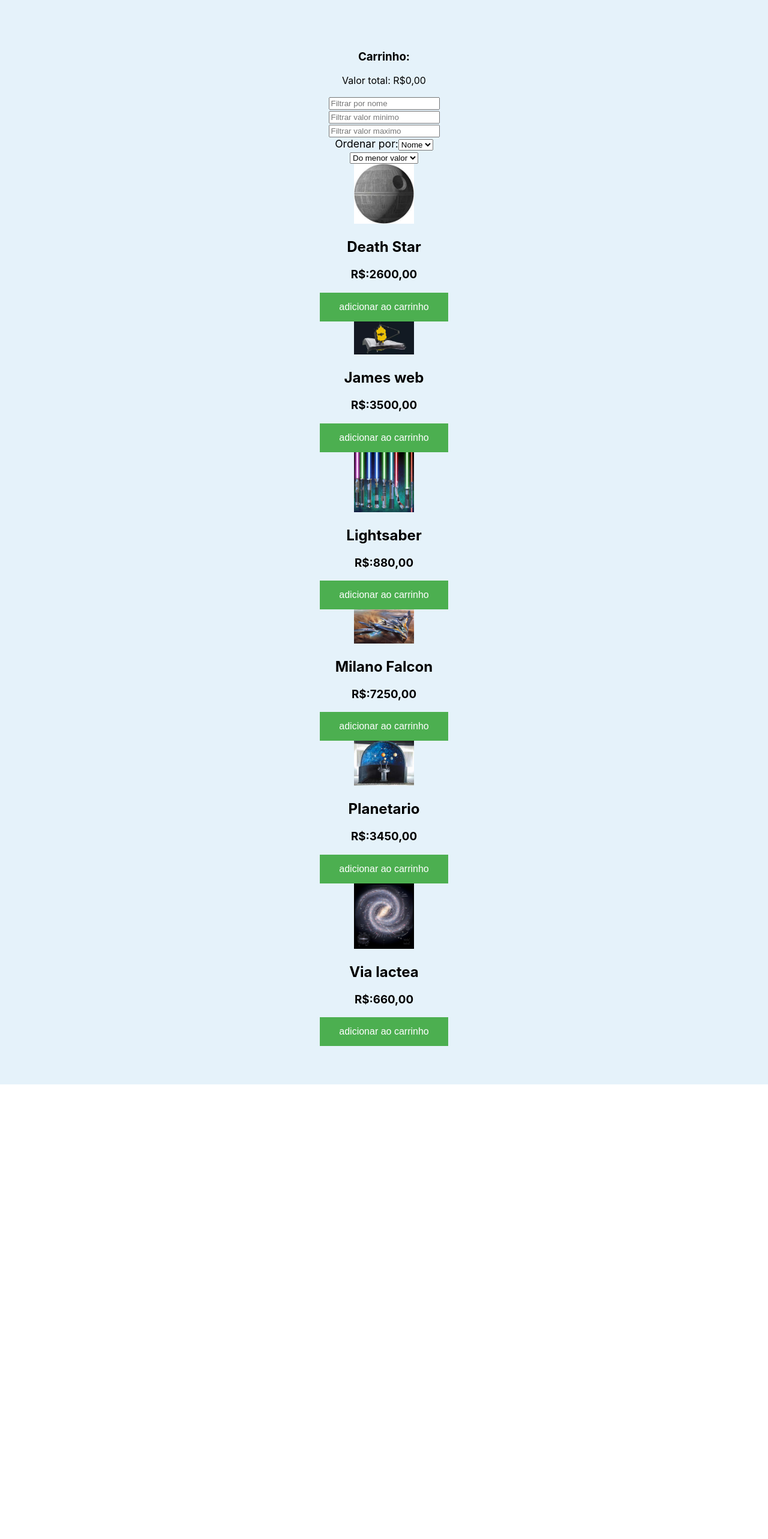
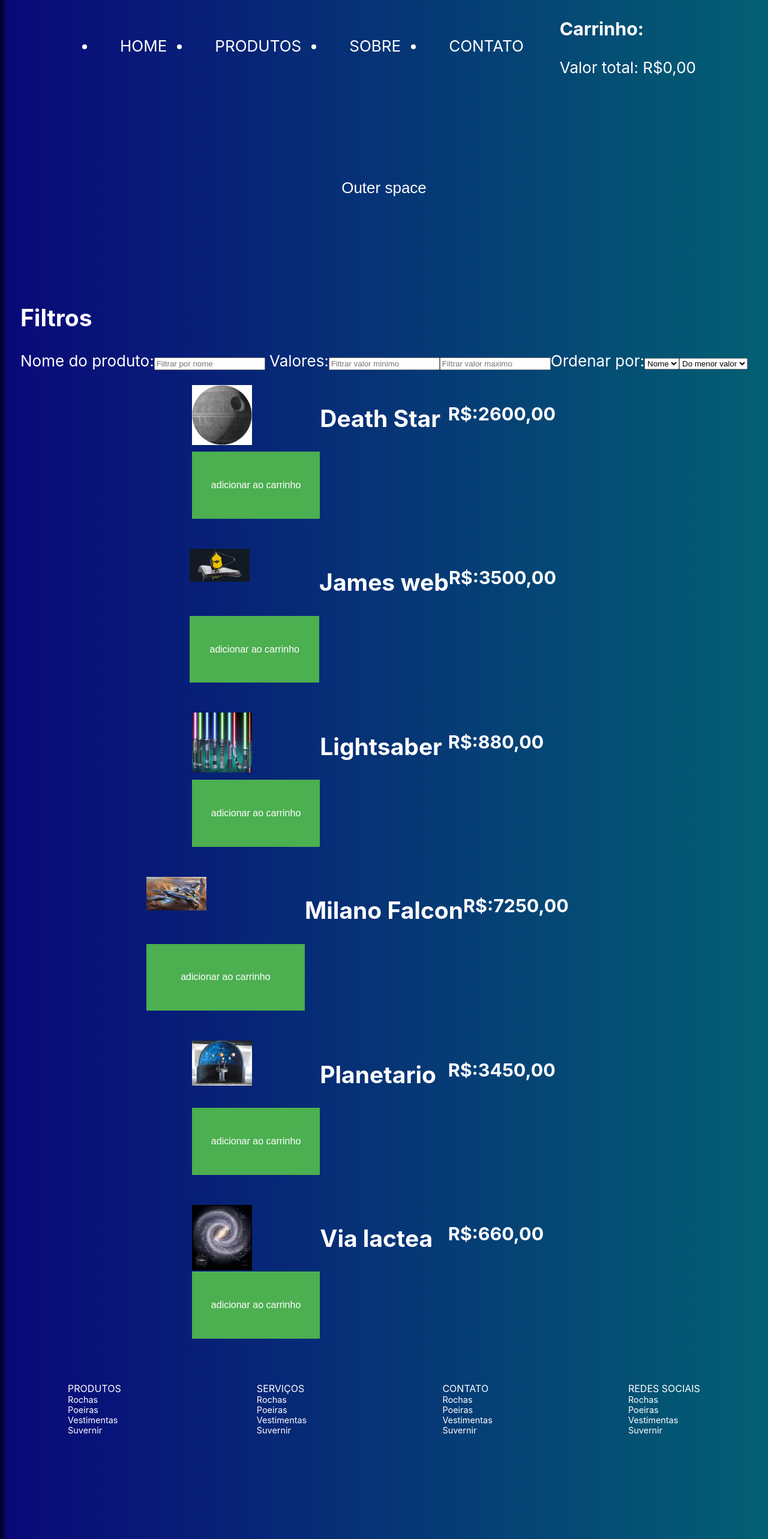
Before and after one commit to future4code/Barros-labe-commerce7, a React (Create React App) app: page / in a window 1280 px wide. Shown: the top 2566 px of the page at 60% size. Before the commit the page ends 1808 px from the top, so only its background shows below. Built offline with nearby package versions, Linux system fonts and the light colour scheme.

Commit message:
Carrinho e css add

```diff
--- a/src/App.js
+++ b/src/App.js
@@ -1,75 +1,46 @@
-import React, { useState, useEffect } from 'react';
-import Filtro from './components/Filtro'
-import { BlocoProdutos, BotaoCarrinho } from './Styled';
-import Death from "./components/Img/death.jpg"
-import James from "./components/Img/jmw.webp"
-import Lsaber from "./components/Img/lgsaber.jpg"
-import Milano from "./components/Img/milano.jpg"
-import ViaL from "./components/Img/milkwaymap.png"
-import Planetario from "./components/Img/planetario.jpg"
-import Carrinho from './components/Carrinho';
+import React, { useState, useEffect } from "react";
+import Filtro from "./components/Filtro";
+import { MenuProdutos,MenuSobre,MenuContato,SearchLoginCart,Search,SearchItem,Cart,CartCartao,CartItens,Home,AppHeader,Footer,FooterItem01,FooterItem02,FooterItem03,FooterItem04,FooterTitulo01, GradeProdutos6, Menu, MenuOpcoes, TituloLoja, } from "./Styled";
+import Death from "./components/Img/death.jpg";
+import James from "./components/Img/jmw.webp";
+import Lsaber from "./components/Img/lgsaber.jpg";
+import Milano from "./components/Img/milano.jpg";
+import ViaL from "./components/Img/milkwaymap.png";
+import Planetario from "./components/Img/planetario.jpg";
+import Carrinho from "./components/Carrinho";
 
 // Lista não renderizada
 
 const Produtos = [
-   {id:1,
-    image:Death,
-   nome:"Death Star",
-   preco:2600,
-   },
-   {id:2,
-    image:James,
-   nome:"James web",
-   preco:3500,
-   },
-   {id:3,
-    image:Lsaber,
-   nome:"Lightsaber",
-   preco:880,
-   },
-   {id:4,
-    image:Milano,
-   nome:"Milano Falcon",
-   preco:7250,
-   },
-   {id:5,
-    image:ViaL,
-   nome:"Via lactea",
-   preco:660,
-   },
-   {id:6,
-    image:Planetario,
-   nome:"Planetario",
-   preco:3450,
-   },
-
-
+  { id: 1, image: Death, nome: "Death Star", preco: 2600 },
+  { id: 2, image: James, nome: "James web", preco: 3500 },
+  { id: 3, image: Lsaber, nome: "Lightsaber", preco: 880 },
+  { id: 4, image: Milano, nome: "Milano Falcon", preco: 7250 },
+  { id: 5, image: ViaL, nome: "Via lactea", preco: 660 },
+  { id: 6, image: Planetario, nome: "Planetario", preco: 3450 },
 ];
-
 
 function App() {
   // const e useStates
-const [busca,setBusca] = useState("")
-const [minPrice,setMinPrice]= useState(-Infinity)
-const [maxPrice,setMaxPrice] = useState(Infinity)
-const [ordenar,setOrdenar] = useState("nome")
-const [ascender, setAscender] = useState("asc")
+  const [busca, setBusca] = useState("");
+  const [minPrice, setMinPrice] = useState(-Infinity);
+  const [maxPrice, setMaxPrice] = useState(Infinity);
+  const [ordenar, setOrdenar] = useState("nome");
+  const [ascender, setAscender] = useState("asc");
   const [carrinho, setCarrinho] = useState(() => {
     if (localStorage.getItem("carrinho")) {
       return JSON.parse(localStorage.getItem("carrinho"));
     }
     return [];
-})
+  });
 
   //Criando o carrinho
   useEffect(() => {
     localStorage.setItem("carrinho", JSON.stringify(carrinho));
-  }, [carrinho]
-)
+  }, [carrinho]);
 
   //Adicionar Produtos
   const addProdutos = (id) => {
-
     const index = carrinho.findIndex((produto) => {
       return produto.id === id;
     });
@@ -83,7 +54,7 @@
       setCarrinho(novoCarrinho);
       // Caso já esteja no carrinho add +1
     } else {
-    const novoCarrinho = carrinho.map(produto => {
+      const novoCarrinho = carrinho.map((produto) => {
         if (produto.id === id) {
           return { ...produto, quantidade: produto.quantidade + 1 };
         }
@@ -107,15 +78,32 @@
     setCarrinho(novoCarrinho);
   };
 
+  return (
+    <div>
+    <AppHeader>
+      <Menu>
+        <MenuOpcoes></MenuOpcoes>
+        <Home>HOME</Home>
+          <MenuProdutos>PRODUTOS</MenuProdutos>
+          <MenuSobre>SOBRE</MenuSobre>
+          <MenuContato>CONTATO</MenuContato>
+        <SearchLoginCart></SearchLoginCart>
+        <Search>
+          <SearchItem></SearchItem>
+        </Search>
+        <Cart>
+          <CartCartao>
+            <CartItens>
+              produtos adicionados?
+            </CartItens>
+          </CartCartao>
+        </Cart>
+        <Carrinho carrinho={carrinho} removerProduto={removerProduto} />
+      </Menu>
+    <TituloLoja>
+      <p>Outer space</p>
+    </TituloLoja>
 
-
-  return (
-
-    <BlocoProdutos>
-      <Carrinho
-      carrinho={carrinho}
-      removerProduto={removerProduto}
-      />
       <Filtro
         busca={busca}
         minPrice={minPrice}
@@ -130,56 +118,87 @@
         // Logicas
       />
 
-       {Produtos.filter
-       ((Produtos)=>
-       {return Produtos.nome.toLowerCase().includes(busca.toLocaleLowerCase())
-      }).filter((Produtos)=>{
-        return Produtos.preco >= minPrice || minPrice === ""
-      }).filter((Produtos)=>{
-        return Produtos.preco <= maxPrice || maxPrice === ""
-      }).sort((primeiroValor,proximoValor)=>{
+      {Produtos.filter((Produtos) => {
+        return Produtos.nome.toLowerCase().includes(busca.toLocaleLowerCase());
+      })
+        .filter((Produtos) => {
+          return Produtos.preco >= minPrice || minPrice === "";
+        })
+        .filter((Produtos) => {
+          return Produtos.preco <= maxPrice || maxPrice === "";
+        })
+        .sort((primeiroValor, proximoValor) => {
           switch (ordenar) {
             case "preco":
-          return primeiroValor.preco - proximoValor.preco ;
+              return primeiroValor.preco - proximoValor.preco;
             default:
-          return primeiroValor.nome.localeCompare(proximoValor.nome)
-
-
+              return primeiroValor.nome.localeCompare(proximoValor.nome);
           }
-      }).sort(()=>{
-         if (ascender === "asc")
-         { return 0
-
-      } else { return -1
-
+        })
+        .sort(() => {
+          if (ascender === "asc") {
+            return 0;
+          } else {
+            return -1;
           }
-
-      }).map(val => {
-       return(
-
+        })
+        .map((val) => {
+          return (
             // Parte a ser renderizada
- <span>
-
-<img key={Produtos.image} src={val.image} alt="img" width="100"/>
+            <GradeProdutos6>
+              <img key={Produtos.image} src={val.image} alt="img" width="100" />
               <h2 key={Produtos.nome}>{val.nome}</h2>
               <h3 key={Produtos.preco}>R$:{val.preco},00</h3>
- <BotaoCarrinho onClick={addProdutos}>  adicionar ao carrinho</BotaoCarrinho>
- </span>
-       )})}
+              <button onClick={addProdutos}>
+                {" "}
+                adicionar ao carrinho
+              </button>
+            </GradeProdutos6>
+          );
+        })}
+        <Footer>
+        <FooterTitulo01>PRODUTOS
+        <FooterItem01>Rochas</FooterItem01>
+         <FooterItem02>Poeiras</FooterItem02>
+         <FooterItem03>Vestimentas</FooterItem03>
+         <FooterItem04>Suvernir</FooterItem04>
+        </FooterTitulo01>
 
 
 
+        <FooterTitulo01>SERVIÇOS
+         <FooterItem01>Rochas</FooterItem01>
+         <FooterItem02>Poeiras</FooterItem02>
+         <FooterItem03>Vestimentas</FooterItem03>
+         <FooterItem04>Suvernir</FooterItem04>
+        </FooterTitulo01>
+
+        <FooterTitulo01>CONTATO
+        <FooterItem01>Rochas</FooterItem01>
+         <FooterItem02>Poeiras</FooterItem02>
+         <FooterItem03>Vestimentas</FooterItem03>
+         <FooterItem04>Suvernir</FooterItem04>
+        </FooterTitulo01>
 
 
 
+        <FooterTitulo01>REDES SOCIAIS
+         <FooterItem01>Rochas</FooterItem01>
+         <FooterItem02>Poeiras</FooterItem02>
+         <FooterItem03>Vestimentas</FooterItem03>
+         <FooterItem04>Suvernir</FooterItem04>
+        </FooterTitulo01>
 
 
-      </BlocoProdutos>
+      </Footer>
 
 
 
-  )};
+      </AppHeader>
 
 
+    </div>
+  );
+}
 
 export default App;
--- a/src/Styled.js
+++ b/src/Styled.js
@@ -1,16 +1,6 @@
-import styled from "styled-components"
+import styled from "styled-components";
 
-export const BotaoCarrinho = styled.button`
-background-color: #4CAF50; /* Green */
-    border: none;
-    color: white;
-    padding: 15px 32px;
-    text-align: center;
-    text-decoration: none;
-    display: inline-block;
-    font-size: 16px;
-`
-
+//Alteração para mergear
 export const AppHeader=styled.div `
 background: linear-gradient(90deg, rgba(2,0,39,1) 0%, rgba(2,0,36,1) 0%, rgba(9,9,121,1) 1%, rgba(3,96,115,1) 100%);
 min-height: 100vh;
@@ -36,7 +26,7 @@
 export const TituloLoja=styled.div `
 text-align: center;
 color: white;
-height: 60vh;
+height: 40vh;
 justify-content: center;
 align-items: center;
 font-family: 'Nunito Sans', sans-serif;
@@ -56,7 +46,7 @@
 display: block;
 `;
 
-export const BlocoProdutos=styled.div `
+export const Produtos=styled.div `
 padding: 5%;
 background-color: rgba(0, 126, 206, 0.1);
 text-align: center;
@@ -65,15 +55,192 @@
 flex-direction: column;
 `;
 
-export const Linha=styled.div `
+export const LinhaProduto=styled.div `
 display: flex;
 flex-wrap: wrap;
 margin-right: -15px;
 margin-left: -15px;
+box-sizing: border-box;
 `;
 
-export const GradeProdutos6=styled.div `
-padding: 50px 0;
+//NOTE CARD PRODUTO 01
+
+export const CardProduto01 = styled.div`
+flex: 0 0 25%;
+max-width: 25%;
+position: relative;
+width: 100%;
+padding-right: 15px;
+padding-left: 15px;
+margin-bottom: 30px;
+box-sizing: border-box;
+display: block;
+`;
+
+export const CardProduto01Interno1=styled.div `
+margin-bottom: 30px;
+box-sizing: border-box;
+display: block;
+`;
+
+
+export const CardProduto01Interno2 = styled.div ` //Aqui entra a imagem do Produto 01
+background: #f5f5f5;
+position: relative;
+padding: 20px;
+height: 230px;
+align-items: center !important;
+justify-content: center !important;
+display: flex !important;
+box-sizing: border-box;
+`;
+
+export const CardImagem01=styled.div `
+max-width: 170px;
+height: auto;
+vertical-align: middle;
+border-style: none;
+box-sizing: border-box;
+`;
+
+//NOTE CARD PRODUTO 02
+
+export const CardProduto02 = styled.div`
+flex: 0 0 25%;
+max-width: 25%;
+position: relative;
+width: 100%;
+padding-right: 15px;
+padding-left: 15px;
+box-sizing: border-box;
+display: block;
+`;
+
+export const CardProduto02Interno1=styled.div `
+margin-bottom: 30px;
+box-sizing: border-box;
+display: block;
+`;
+
+export const CardProduto01Titulo=styled.div `
+paddind: 15px 0;
+box-sizing: border-box;
+display: block;
+`;
+
+export const CardH3=styled.div ` //Título do Card
+font-family: "Poppins", sans-serif;
+    font-weight: 800;
+    line-height: 1.1;
+    display: block;
+    text-transform: uppercase!important;
+    margin-bottom: 0 !important;
+    margin-top: 0;
+    margin-block-start: 1em;
+    margin-block-end: 1em;
+    margin-inline-start: 0px;
+    margin-inline-end: 0px;
+
+`;
+
+export const Preço01=styled.div `
+color: #6c757d!important;
+display: inline-block;
+    text-decoration: none;
+    box-sizing: border-box;
+`;
+
+export const BotaoAdicionarTexto=styled.div `
+    appearance: auto;
+    writing-mode: horizontal-tb !important;
+    text-rendering: auto;
+    letter-spacing: normal;
+    word-spacing: normal;
+    line-height: normal;
+    text-transform: none;
+    text-align: center;
+    text-shadow: none;
+    display: inline-block;
+    align-items: flex-start;
+
+
+
+`;
+
+export const BotaoAdicionar=styled.div `
+width: 15%;
+text-align: center;
+margin: 5rem 0rem;
+background-color: whitesmoke;
+border-radius: black;
+border-width: initial;
+border-style: solid;
+border-color: rebeccapurple;
+border-radius: 10px;
+apparence: none;
+display: inline-block;
+padding: 0.3rem 2rem 0.2rem 3.5rem;
+text-transform: uppercase;
+text-decoration: none;
+color: inherit;
+outline: none;
+color: black;
+  cursor: pointer;
+  transition: color 300ms;
+    transition-property: color;
+    transition-duration: 300ms;
+    transition-timing-function: ease;
+    transition-delay: 0s;
+`;
+
+
+export const CardProduto02Interno2 = styled.div ` //Aqui entra a imagem do Produto 01
+background: #f5f5f5;
+position: relative;
+padding: 20px;
+height: 230px;
+align-items: center !important;
+justify-content: center !important;
+display: flex !important;
+box-sizing: border-box;
+`;
+
+export const CardImagem02=styled.div `
+max-width: 170px;
+height: auto;
+vertical-align: middle;
+border-style: none;
+box-sizing: border-box;
+`;
+
+//NOTE CARD PRODUTO 03
+
+
+// FINAL CARD PRODUTO 03
+
+
+
+
+export const GradeProdutos6=styled.span `
+padding: 25px 0;
+display:grid;
+grid-template-columns:1fr 1fr 1fr;
+grid-template-rows:1fr 1fr;
+button{background-color: #4CAF50; /* Green */
+  border: none;
+  color: white;
+  padding: 15px 32px;
+  text-align: center;
+  text-decoration: none;
+  display: inline-block;
+  font-size: 16px;
+
+
+};
+img{
+    max-width: 100%;
+    max-height: 100%;
+}
 `;
 
 export const Produto01=styled.div `
@@ -130,8 +297,8 @@
     margin-bottom: 0;
     list-style: none;
     margin-left: auto !important;
-    margin-right: auto !important;
-    margin-top: 0 ;
+    margin-right: auto  !important;
+    margin-top: 0;
     box-sizing: border-box;
     margin-block-start: 1em;
     margin-block-end: 1em;
@@ -174,7 +341,7 @@
 flex-direction: row!important;
 display: flex !important;
 box-sizing: border-box;
-`
+`;
 
 export const Search=styled.div `
     font-size: 1.1em;
@@ -229,3 +396,39 @@
 white-space: nowrap; //toggle
 transition: all 0.3s; // verificar se é para o link do produto - ver se tá quebrado
 `;
+
+//ANCHOR FOOTER
+
+export const Footer=styled.div `
+background: linear-gradient(90deg, rgba(2,0,39,1) 0%, rgba(2,0,36,1) 0%, rgba(9,9,121,1) 1%, rgba(3,96,115,1) 100%);
+min-height: 50vh;
+width:100%;
+display: flex;
+flex-direction: row;
+justify-content: space-around;
+padding-bottom: 8rem;
+padding-top: 2rem;
+font-size: calc(10px + 2vmin);
+color: white;
+`;
+
+    export const FooterItem01=styled.div `
+    font-size: 0.9rem;
+    `;
+
+export const FooterItem02=styled.div `
+font-size: 0.9rem;
+`;
+
+export const FooterItem03=styled.div `
+font-size: 0.9rem;
+`;
+
+export const FooterItem04=styled.div `
+font-size: 0.9rem;
+`;
+
+export const FooterTitulo01=styled.div `
+font-size: 1rem;
+padding: 1rem 0;
+`;
--- a/src/components/Filtro.js
+++ b/src/components/Filtro.js
@@ -1,17 +1,18 @@
 import React from 'react'
-import {Search} from '../Styled'
+import {} from '../Styled'
 function Filtro(props) {
     return(
         <div>
-    <Search>
+    <h2>Filtros</h2>
+    <label>Nome do produto:
         <input
         type="text"
          placeholder="Filtrar por nome"
        value={props.busca}
        onChange={(ev)=>{props.setBusca(ev.target.value)}}
         />
-        </Search>
-        <Search>
+        </label>
+        <label> Valores:
          <input
          placeholder="Filtrar valor minimo"
          type="number"
@@ -19,17 +20,15 @@
          onChange={(ev)=>{props.setMinPrice(ev.target.value)}}
         />
 
-        </Search>
-        <Search>
+
          <input
          placeholder="Filtrar valor maximo"
          type="number"
          value={props.maxPrice}
          onChange={(ev)=>{props.setMaxPrice(ev.target.value)}}
         />
+        </label>
 
-        </Search>
-        <Search>
          <label for="ordenar">Ordenar por:</label>
             <select name="ordenar" value={props.ordenar}
             onChange={(ev)=>{props.setOrdenar(ev.target.value)}}>
@@ -38,17 +37,14 @@
             <option value={"preco"}>Preço</option>
 
             </select>
-            </Search>
-            <Search>
 
             <select name="crs-dcs" value={props.ascender}
             onChange={(ev)=>{props.setAscender(ev.target.value)}}>
 
-            <option value={"menor"}>Do menor valor</option>
-            <option value={"maior"}>Do maior valor</option>
+            <option value={"asc"}>Do menor valor</option>
+            <option value={"desc"}>Do maior valor</option>
 
             </select>
-            </Search>
 
 
     </div>
```
Also changed, not shown: src/components/Img/mountains-g624c07561_1280.jpg (added). Lines whose indentation alone changed are shown as unchanged.
